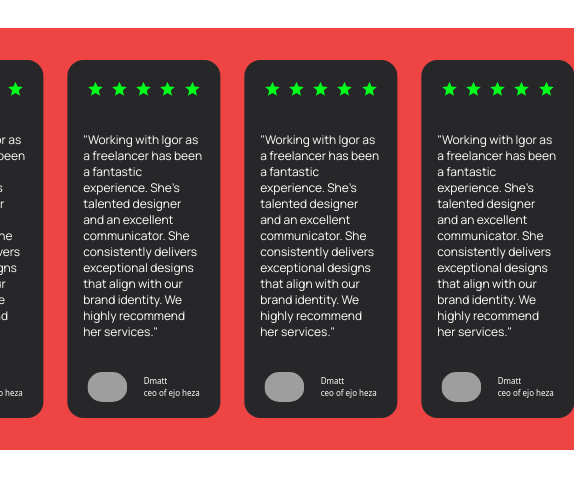
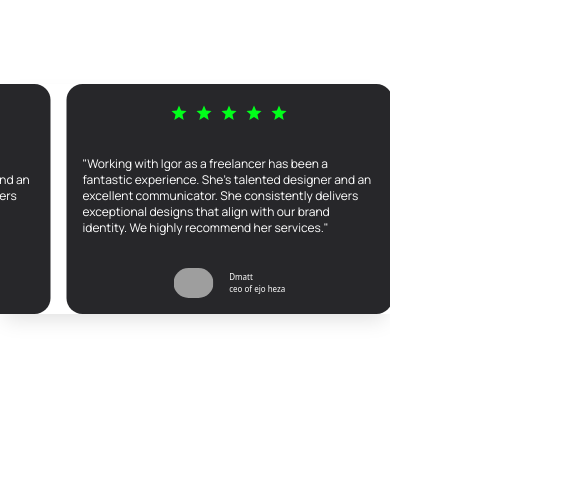
Before and after one commit to igorntwari/portfolio, a React (Create React App) app: page /testimonials in a window 390 px wide. Shown: the top 488 px of the page, 574 px wide, since content can reach past the window. Built offline with nearby package versions, Linux system fonts and the light colour scheme; grey boxes are pictures that could not be loaded.

Commit message:
testimonial animation

```diff
--- a/public/index.html
+++ b/public/index.html
@@ -2,7 +2,7 @@
 <html lang="en">
   <head>
     <meta charset="utf-8" />
-    <link rel="icon" href="%PUBLIC_URL%/favicon.ico" />
+    <link rel="icon" href="/Igor.jpg" />
     <meta name="viewport" content="width=device-width, initial-scale=1" />
     <meta name="theme-color" content="#000000" />
     <meta
@@ -24,7 +24,7 @@
       work correctly both with client-side routing and a non-root public URL.
       Learn how to configure a non-root public URL by running `npm run build`.
     -->
-    <title>React App</title>
+    <title>Igor Ntwali</title>
   </head>
   <body>
     <noscript>You need to enable JavaScript to run this app.</noscript>
--- a/src/assets/testimonial.css
+++ b/src/assets/testimonial.css
@@ -1,21 +1,93 @@
-.slider{
-    animation: sliding 10s infinite linear;
-}
-.slider2{
-    animation: sliding 10s infinite linear;
+@keyframes scroll {
+  0% {
+    transform: translateX(0);
+  }
+  100% {
+    transform: translateX(calc(-250px * 4.5));
+  }
 }
 
-@keyframes sliding {
-    from {
-        transform: translateX(0);
-    } to {
-        transform: translateX(-220%);
+.slider {
+  box-shadow: 0 10px 20px -5px rgba(0, 0, 0, 0.125);
+  margin: auto;
+  overflow: hidden;
+  position: relative;
+
+  &::before,
+  &::after {
+    content: "";
+    height: 100px;
+    position: absolute;
+    width: 200px;
+    z-index: 2;
+  }
+
+  &::after {
+    right: 0;
+    top: 0;
+    transform: rotateZ(180deg);
+  }
+
+  &::before {
+    left: 0;
+    top: 0;
+  }
+
+  .slide-track {
+    animation: scroll 6s linear infinite;
+    width: calc(250px * 9);
+  }
+  .slide-track:hover {
+    animation-play-state: paused;
+    width: calc(250px * 9);
+  }
+}
+
+/* MEDIA QUERIES */
+
+@media screen and (max-width: 600px) {
+  @keyframes scroll {
+    0% {
+      transform: translateX(0);
     }
+    100% {
+      transform: translateX(calc(-250px * 2.7));
+    }
+  }
+
+  .slider {
+    box-shadow: 0 10px 20px -5px rgba(0, 0, 0, 0.125);
+    margin: auto;
+    overflow: hidden;
+    position: relative;
+
+    &::before,
+    &::after {
+      content: "";
+      height: 100px;
+      position: absolute;
+      width: 200px;
+      z-index: 2;
+    }
+
+    &::after {
+      right: 0;
+      top: 0;
+      transform: rotateZ(180deg);
+    }
+
+    &::before {
+      left: 0;
+      top: 0;
+    }
+
+    .slide-track {
+      animation: scroll 6s linear infinite;
+      width: calc(250px * 5.4);
+    }
+    .slide-track:hover {
+      animation-play-state: paused;
+      width: calc(250px * 9);
+    }
+  }
 }
-@keyframes sliding2 {
-    from {
-        transform: translateX(0);
-    } to {
-        transform: translateX(-120%);
-    }
-}
--- a/src/pages/TestimonialsPage.tsx
+++ b/src/pages/TestimonialsPage.tsx
@@ -1,26 +1,21 @@
 import React from "react";
-import Ellipse from "../assets/images/Ellipse 4.jpg";
-import StarIcon from "../assets/icons/StarIcon";
-import '../assets/testimonial.css'
+import "../assets/testimonial.css";
 import TestimonialComponent from "../components/Testimonial";
-export default function TestimonialsPage() {
+
+export default function TestimonialPage() {
   return (
-    <div id="testimonial" className="text-white px-6 ">
-      <h1 className="uppercase text-center text-xl">testimonials</h1>
-      <article className="relative mb-96">
-      <section className="min-w-[200%] text-white grid grid-cols-4 gap-6 py-8 bg-black overflow-hidden bg-green-400 slider absolute top-0 left-0">
-        <TestimonialComponent/>
-        <TestimonialComponent/>
-        <TestimonialComponent/>
-        <TestimonialComponent/>
-      </section>
-      <section className="min-w-[200%] text-white grid grid-cols-4 gap-6 py-8 bg-black overflow-hidden bg-red-500 slider2 absolute top-0 left-[202%]">
-        <TestimonialComponent/>
-        <TestimonialComponent/>
-        <TestimonialComponent/>
-        <TestimonialComponent/>
-      </section>
-      </article>
-    </div>
+    <article>
+      <h1 className="text-center text-white font-Manrope-bold text-3xl mt-4 mb-8">
+        Testimonials
+      </h1>
+      <div className="slider text-white">
+        <div className="slide-track flex gap-4">
+          <TestimonialComponent />
+          <TestimonialComponent />
+          <TestimonialComponent />
+          <TestimonialComponent />
+        </div>
+      </div>
+    </article>
   );
 }
```
Also changed, not shown: src/components/Home.jsx (+9 -9 lines), src/components/Testimonial.jsx (+11 -7 lines), public/igor.jpg (added).
